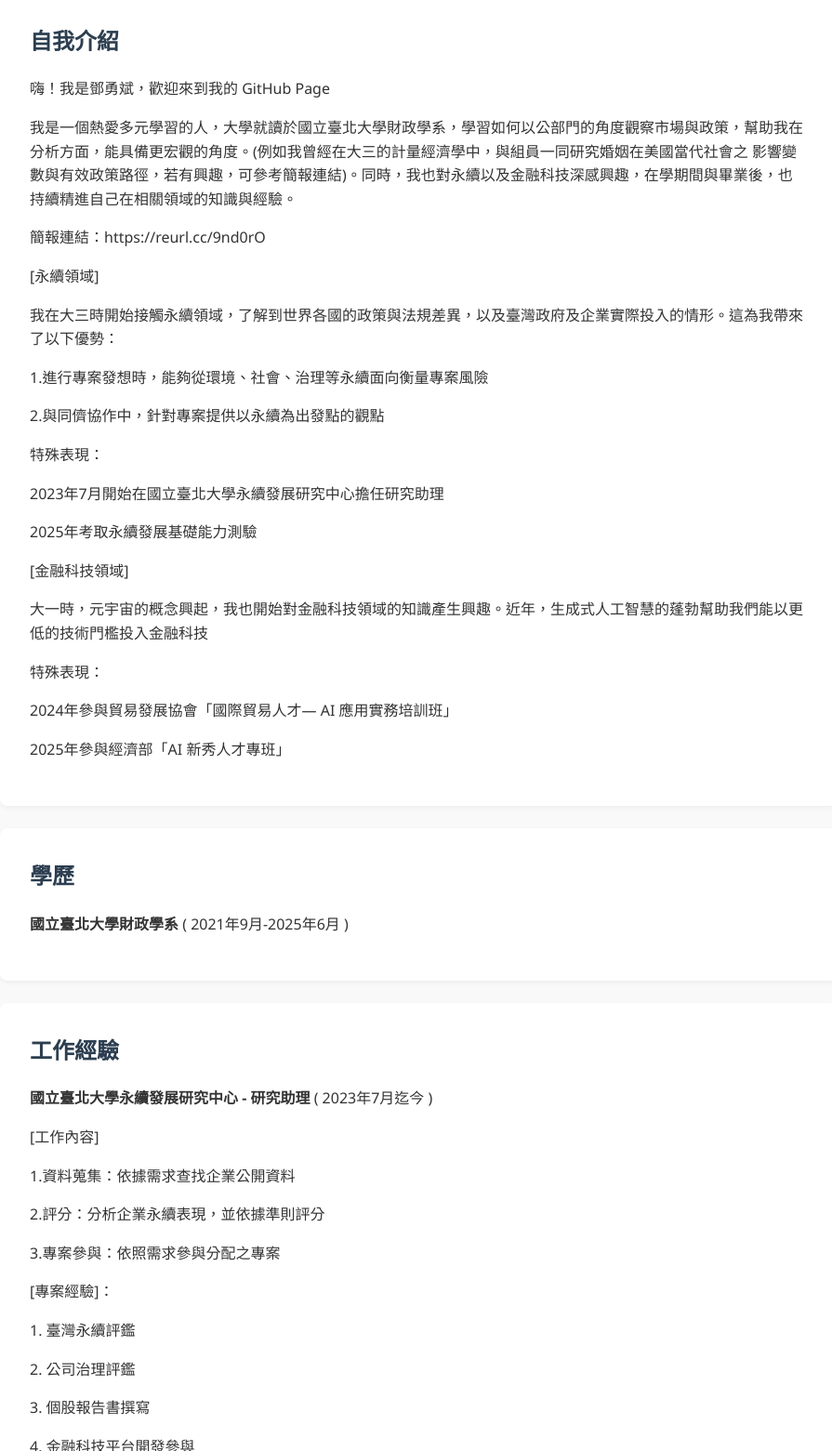
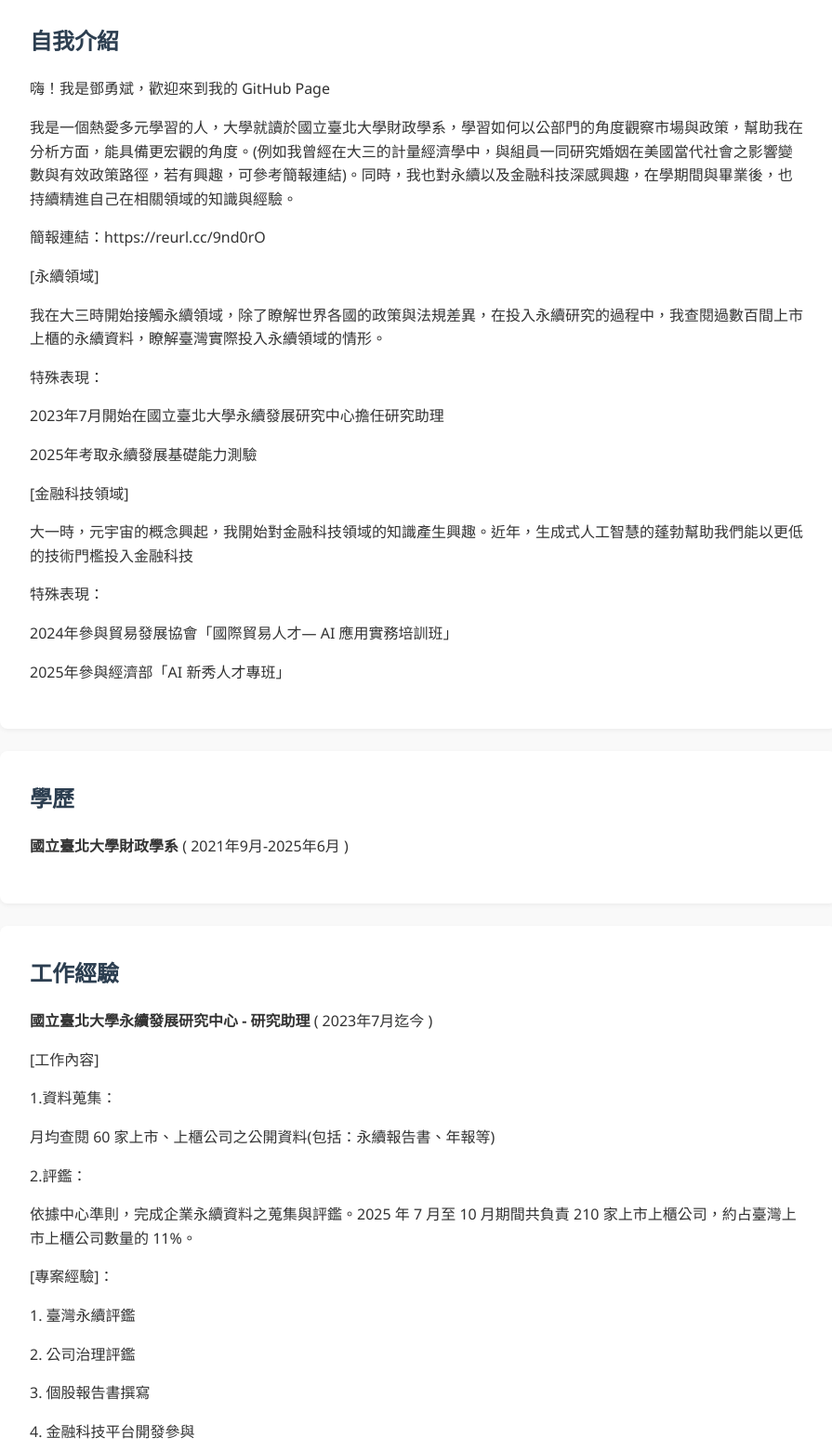
Before and after one commit to YoungBeingDeng/YoungBeingDeng.github.io, a plain HTML site: page index.html in a window 1280 px wide. Shown: the part 500-2061 px from the top of the page at 93% size, without its empty margins (190-1085 px from the left). Drawn offline with Linux system fonts and the light colour scheme.

Commit message:
Update index.html

```diff
--- a/index.html
+++ b/index.html
@@ -69,18 +69,15 @@
     <section>
       <h2>自我介紹</h2>
       <p>嗨！我是鄧勇斌，歡迎來到我的 GitHub Page</p>
-      <p>我是一個熱愛多元學習的人，大學就讀於國立臺北大學財政學系，學習如何以公部門的角度觀察市場與政策，幫助我在分析方面，能具備更宏觀的角度。(例如我曾經在大三的計量經濟學中，與組員一同研究婚姻在美國當代社會之
-影響變數與有效政策路徑，若有興趣，可參考簡報連結)。同時，我也對永續以及金融科技深感興趣，在學期間與畢業後，也持續精進自己在相關領域的知識與經驗。</p>
-      <p>簡報連結：https://reurl.cc/9nd0rO <p>
+      <p>我是一個熱愛多元學習的人，大學就讀於國立臺北大學財政學系，學習如何以公部門的角度觀察市場與政策，幫助我在分析方面，能具備更宏觀的角度。(例如我曾經在大三的計量經濟學中，與組員一同研究婚姻在美國當代社會之影響變數與有效政策路徑，若有興趣，可參考簡報連結)。同時，我也對永續以及金融科技深感興趣，在學期間與畢業後，也持續精進自己在相關領域的知識與經驗。</p>
+      <p>簡報連結：https://reurl.cc/9nd0rO </p>
       <p>[永續領域]</p>
-      <p>我在大三時開始接觸永續領域，了解到世界各國的政策與法規差異，以及臺灣政府及企業實際投入的情形。這為我帶來了以下優勢：</p>
-      <p>1.進行專案發想時，能夠從環境、社會、治理等永續面向衡量專案風險</p>
-      <p>2.與同儕協作中，針對專案提供以永續為出發點的觀點</p>
+      <p>我在大三時開始接觸永續領域，除了瞭解世界各國的政策與法規差異，在投入永續研究的過程中，我查閱過數百間上市上櫃的永續資料，瞭解臺灣實際投入永續領域的情形。</p>
       <p>特殊表現：</p>
       <p>2023年7月開始在國立臺北大學永續發展研究中心擔任研究助理</p>
       <p>2025年考取永續發展基礎能力測驗</p>
       <p>[金融科技領域]</p>
-      <p>大一時，元宇宙的概念興起，我也開始對金融科技領域的知識產生興趣。近年，生成式人工智慧的蓬勃幫助我們能以更低的技術門檻投入金融科技</p>
+      <p>大一時，元宇宙的概念興起，我開始對金融科技領域的知識產生興趣。近年，生成式人工智慧的蓬勃幫助我們能以更低的技術門檻投入金融科技</p>
       <p>特殊表現：</p>
       <p>2024年參與貿易發展協會「國際貿易人才— AI 應用實務培訓班」</p>
       <p>2025年參與經濟部「AI 新秀人才專班」</p>
@@ -95,9 +92,10 @@
       <h2>工作經驗</h2>
       <p><strong>國立臺北大學永續發展研究中心 - 研究助理</strong> ( 2023年7月迄今 )</p>
       <p>[工作內容]</p>
-      <p>1.資料蒐集：依據需求查找企業公開資料</p>
-      <p>2.評分：分析企業永續表現，並依據準則評分</p>
-      <p>3.專案參與：依照需求參與分配之專案</p>
+      <p>1.資料蒐集：</p>
+      <p>月均查閱 60 家上市、上櫃公司之公開資料(包括：永續報告書、年報等)</p>
+      <p>2.評鑑：</p>
+      <p>依據中心準則，完成企業永續資料之蒐集與評鑑。2025 年 7 月至 10 月期間共負責 210 家上市上櫃公司，約占臺灣上市上櫃公司數量的 11%。</p>
       <p>[專案經驗]：</p>
       <p>1. 臺灣永續評鑑</p>
       <p>2. 公司治理評鑑</p>
```
